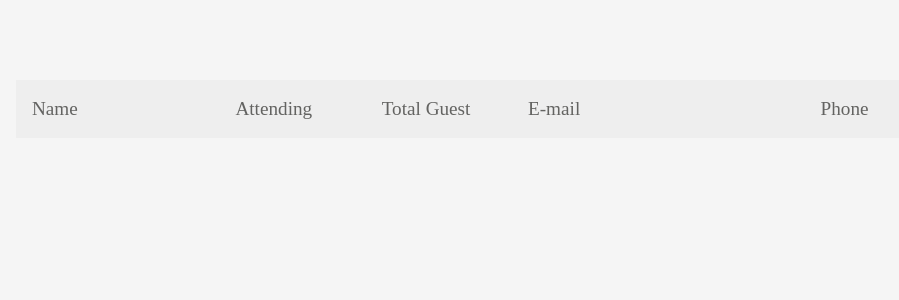
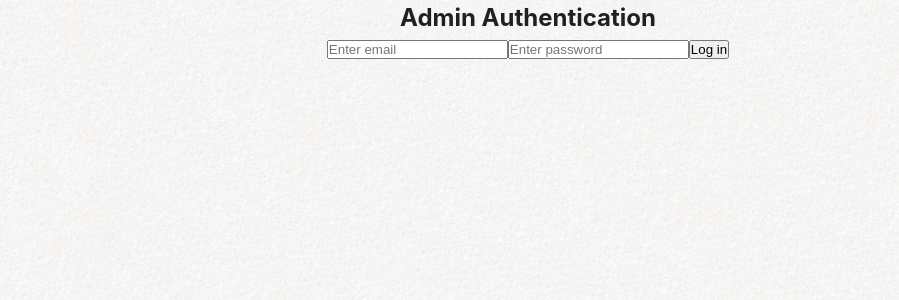
Before and after one commit to 11arshaan/aa-wedding, a React (Vite) app: page /admin in a window 1280 px wide. Shown: the top 300 px of the page, without its empty margins (112-1011 px from the left). Built offline with nearby package versions, Linux system fonts and the light colour scheme; no server answers; the database is empty; a web font is replaced by a local one.

Commit message:
added email auth to admin page

```diff
--- a/src/routes/Admin/Admin.jsx
+++ b/src/routes/Admin/Admin.jsx
@@ -1,10 +1,11 @@
 import { useEffect, useState } from "react";
 import { getGuests } from "../../utility/firebase-util";
 import "./Admin.scss";
-
+import Authentication from "./Authentication";
 
 export default function Admin() {
   const [guests, setGuests] = useState([]);
+  const [authenticated, setAuthenticated] = useState(false);
 
   useEffect(() => {
     //check localStorage
@@ -25,12 +26,10 @@ export default function Admin() {
     };
   }, []);
 
-
-
   function createGuestEntry(guest) {
     const data = guest.data;
     return (
-      <div key={guest.id}  className="accordion-container">
+      <div key={guest.id} className="accordion-container">
         <button onClick={handleClick} className="guest-accordion">
           <span className="guest-accordion-name">{data.name}</span>
           <span>{data.attending}</span>
@@ -43,8 +42,6 @@ export default function Admin() {
             <p>Message:</p>
             <p className="message-text">{data.message}</p>
           </div>
-
-
         </div>
       </div>
     );
@@ -69,13 +66,11 @@ export default function Admin() {
     }
   };
 
-  return (
+  return authenticated ? (
     <div className="app">
       <div className="admin">
-
-
         <div className="guests-container">
-        <div   className="accordion-container">
+          <div className="accordion-container">
             <button onClick={handleClick} className="guest-accordion-header">
               <span className="guest-accordion-name">Name</span>
               <span>Attending</span>
@@ -84,14 +79,14 @@ export default function Admin() {
               <span>Phone</span>
             </button>
             <div className="guest-details">
-          <div className="guest-details-message">
-          </div>
-
-
+              <div className="guest-details-message"></div>
             </div>
           </div>
-        {guests.map(createGuestEntry)}</div>
+          {guests.map(createGuestEntry)}
         </div>
       </div>
+    </div>
+  ) : (
+    <Authentication onAuthSuccess={() => setAuthenticated(true)} />
   );
 }
--- /dev/null
+++ b/src/routes/Admin/Authentication.jsx
@@ -0,0 +1,48 @@
+import { getAuth, signInWithEmailAndPassword } from "firebase/auth";
+
+
+import { useState } from "react";
+
+export default function Authentication({onAuthSuccess}) {
+  const [email, setEmail] = useState("");
+  const [password, setPassword] = useState("");
+  const [error, setError] = useState(null);
+
+  const handleSubmit = async (e) => {
+    e.preventDefault();
+    const auth = getAuth();
+    signInWithEmailAndPassword(auth, email, password)
+      .then((userCredential) => {
+        // Signed in
+        onAuthSuccess();
+
+        // ...
+      })
+      .catch((error) => {
+        const errorCode = error.code;
+        const errorMessage = error.message;
+      });
+  };
+
+  return (
+    <div>
+      <h2>Admin Authentication</h2>
+      <form onSubmit={handleSubmit}>
+        <input
+          type="email"
+          placeholder="Enter email"
+          value={email}
+          onChange={(e) => setEmail(e.target.value)}
+        />
+        <input
+          type="password"
+          placeholder="Enter password"
+          value={password}
+          onChange={(e) => setPassword(e.target.value)}
+        />
+        <button type="submit">Log in</button>
+      </form>
+      {error && <p>{error}</p>}
+    </div>
+  );
+}
--- a/src/routes/Admin/SignInGoogle.jsx
+++ /dev/null
@@ -1,6 +0,0 @@
-// src/components/Navbar/Navbar.jsx
-
-
-// Add this function within your Navbar component
-
-// Add the following button to your JSX where you want the Sign In button to appear
```
Also changed, not shown: src/utility/firebase-util.js (+6 -1 lines). Lines whose indentation alone changed are shown as unchanged.
